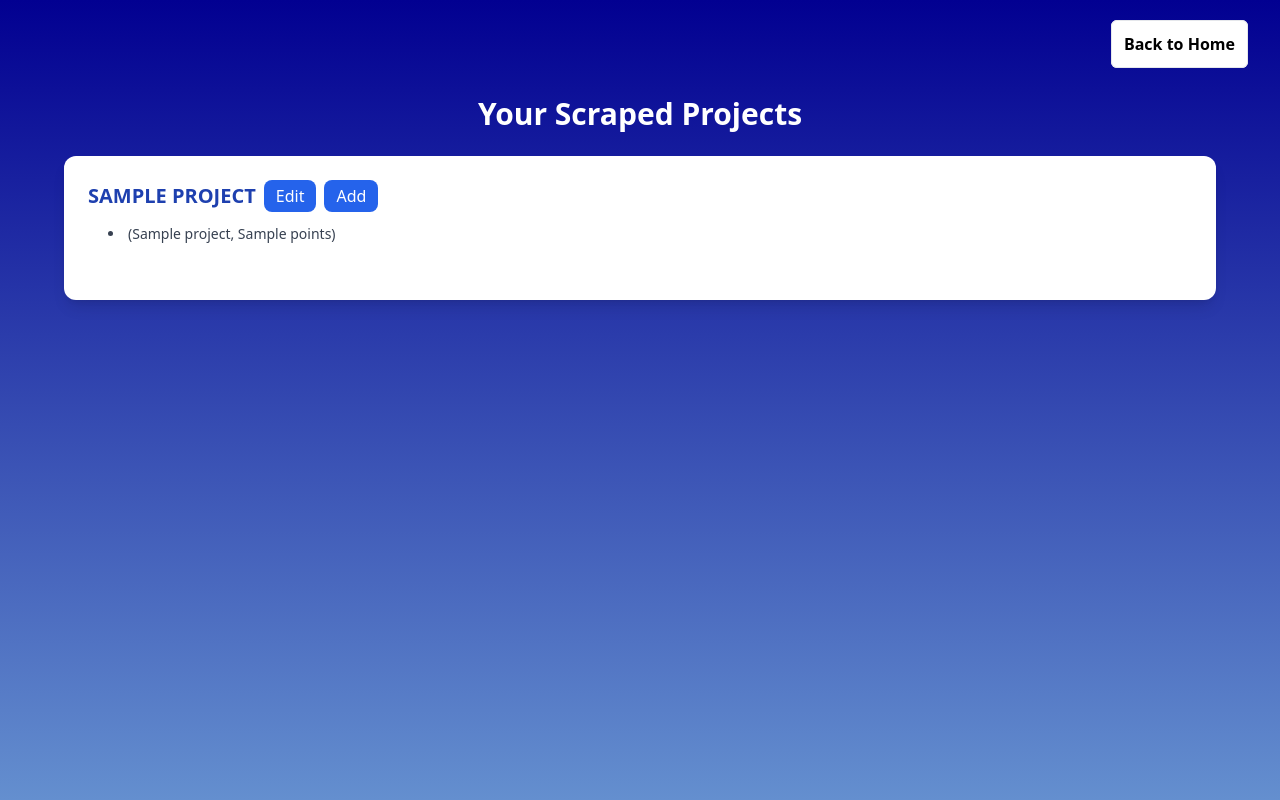
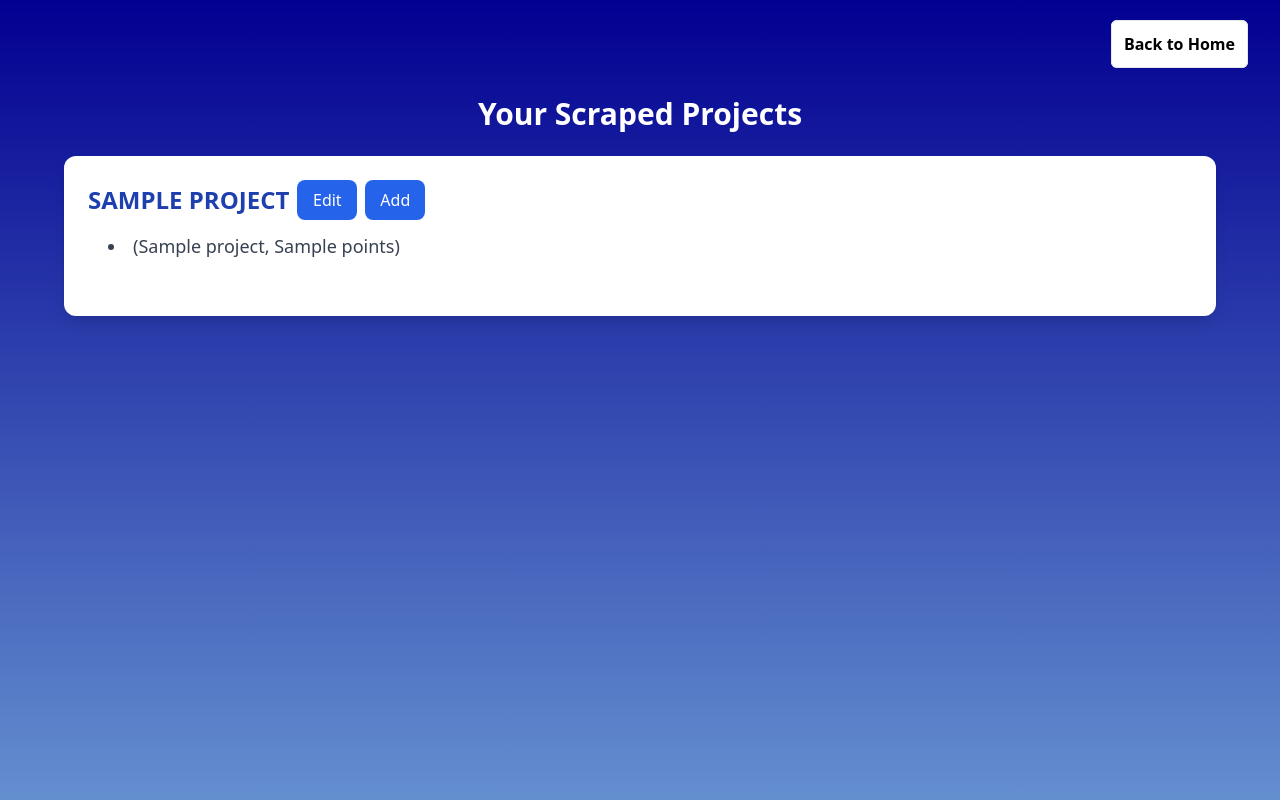
Before and after one commit to 0layiw0la/Github-JD, a Python web app: template templates/view.html in a window 1280 px wide. Run offline with Jinja, Linux system fonts and the light colour scheme; the template is opened without the code that fills it: most values are stand-ins (such as "Sample title", 1, 10 or a date in 2020); some libraries are stand-ins or nearby versions.

Commit message:
Update view.html

```diff
--- a/templates/view.html
+++ b/templates/view.html
@@ -13,13 +13,13 @@
   {% if projects %}
     {% for project in projects %}
   <div class="mb-8">
-    <div class="flex gap-2 items-center">
-      <h3 class="text-lg md:text-xl font-semibold text-blue-800">{{ project.name.replace("-", " ").upper() }}</h3>
-      <button class="btn-primary items-end py-1 px-3 bg-blue-600 text-white hover:text-blue-800 rounded-lg hover:bg-white hover:border-[1px] hover:border-blue-600" type="button">Edit</button>
-      <button class="btn-primary items end py-1 px-3 bg-blue-600 text-white hover:text-blue-800 rounded-lg hover:bg-white hover:border-[1px] hover:border-blue-600" type="button">Add</button>
+    <div class="flex gap-2 items-center ">
+      <h3 class="text-lg md:text-2xl font-semibold text-blue-800">{{ project.name.replace("-", " ").upper() }}</h3>
+      <button class="btn-primary items-end w-[60px] py-2 text-center bg-blue-600 text-white hover:text-blue-800 rounded-lg hover:bg-white hover:border-[1px] hover:border-blue-600" type="button">Edit</button>
+      <button class="btn-primary items end w-[60px] py-2 text-center bg-blue-600 text-white hover:text-blue-800 rounded-lg hover:bg-white hover:border-[1px] hover:border-blue-600" type="button">Add</button>
     </div>
     {% if project.bullets%}
-    <ul class="list-disc list-inside mt-3 ml-5 text-gray-700 text-sm md:text-md">
+    <ul class="list-disc list-inside mt-3 ml-5 text-gray-700 text-sm md:text-md lg:text-lg">
         {% for bullet in project.bullets %}
           <li class="mt-1">{{ bullet }}</li>
         {% endfor %}
```
